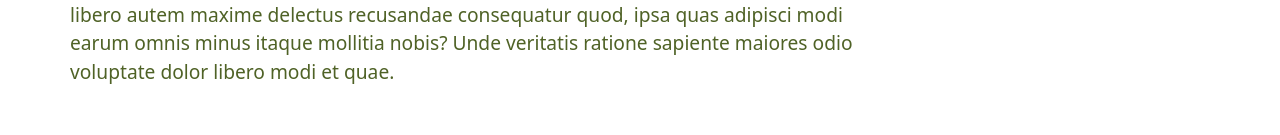
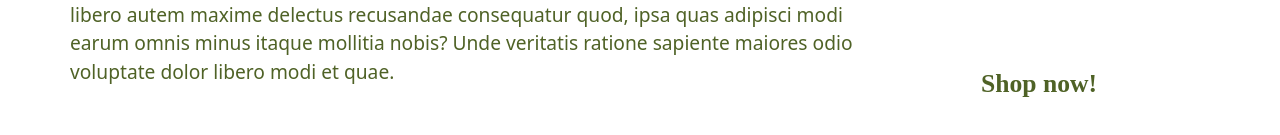
Before and after one commit to Plantasia-HackAcademy/plantasia_frontpages, a React (Vite) app: page / in a window 1280 px wide. Shown: the part 443-578 px from the top of the page. Built offline with nearby package versions, Linux system fonts and the light colour scheme; a web font is replaced by a local one.

Commit message:
Home avances

```diff
--- a/src/css/Home.css
+++ b/src/css/Home.css
@@ -42,17 +42,17 @@
   font-size: 1.2rem;
 }
 
-/* .home-description-2 {
+.home-description-2 {
   width: 30%;
-} */
+}
 
 .home-description-link {
   text-decoration: none;
   color: var(--mediumgreen);
   font-size: 1.6rem;
-  border: 3px var(--lightgreen) solid;
+  /*   border: 3px var(--lightgreen) solid;
   border-radius: 50%;
-  padding: 15px;
+  padding: 15px; */
 }
 
 .section-2 {
--- a/src/pages/Home.jsx
+++ b/src/pages/Home.jsx
@@ -21,13 +21,13 @@ function Home() {
             voluptate dolor libero modi et quae.
           </p>
         </div>
-        {/*         <div className="home-description-2 align-self-end d-flex justify-content-center">
+        <div className="home-description-2 align-self-end d-flex justify-content-center">
           <div>
             <a className="galadali-bold home-description-link" href="">
               Shop now!
             </a>
           </div>
-        </div> */}
+        </div>
       </div>
       <section className="section-2"></section>
     </>
```
